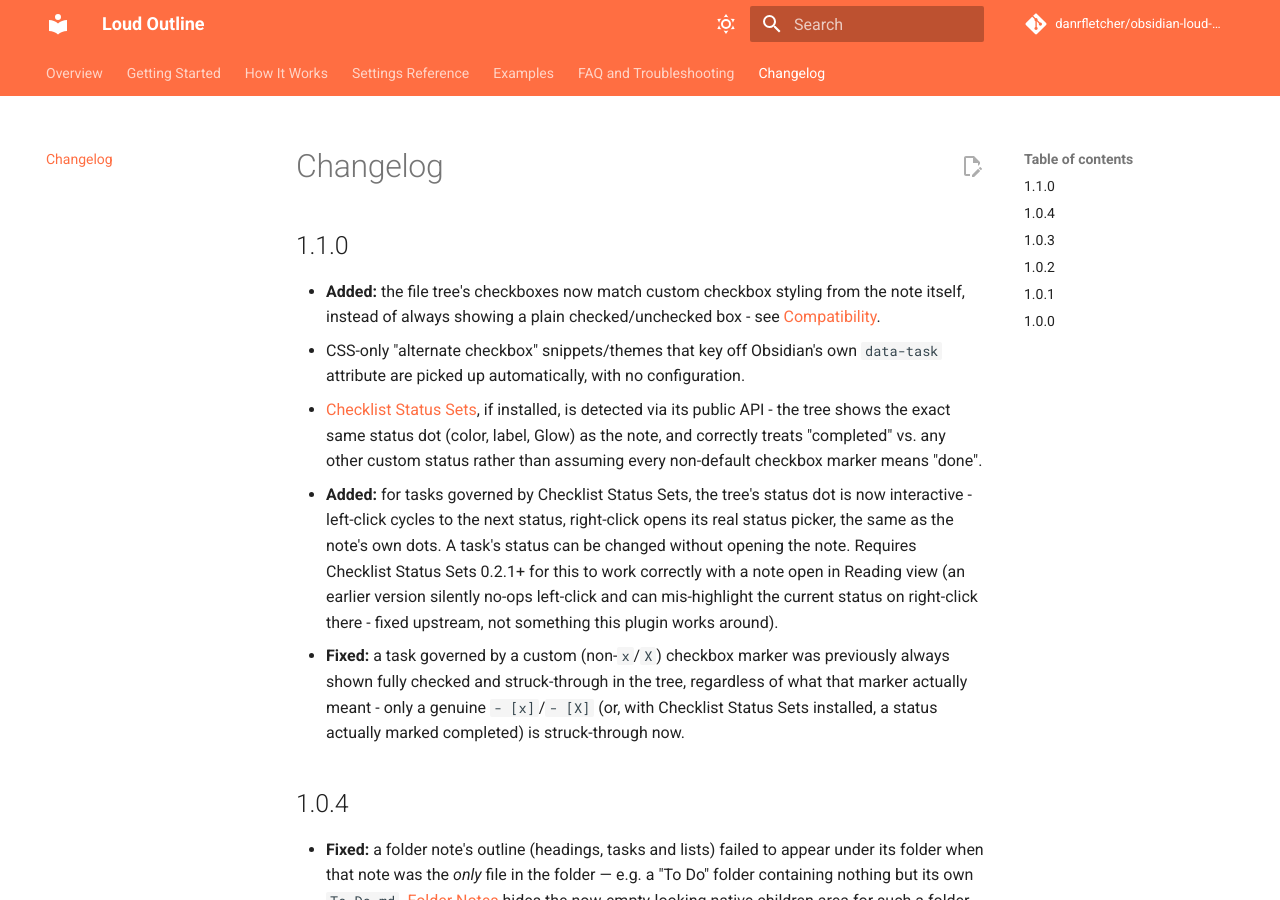
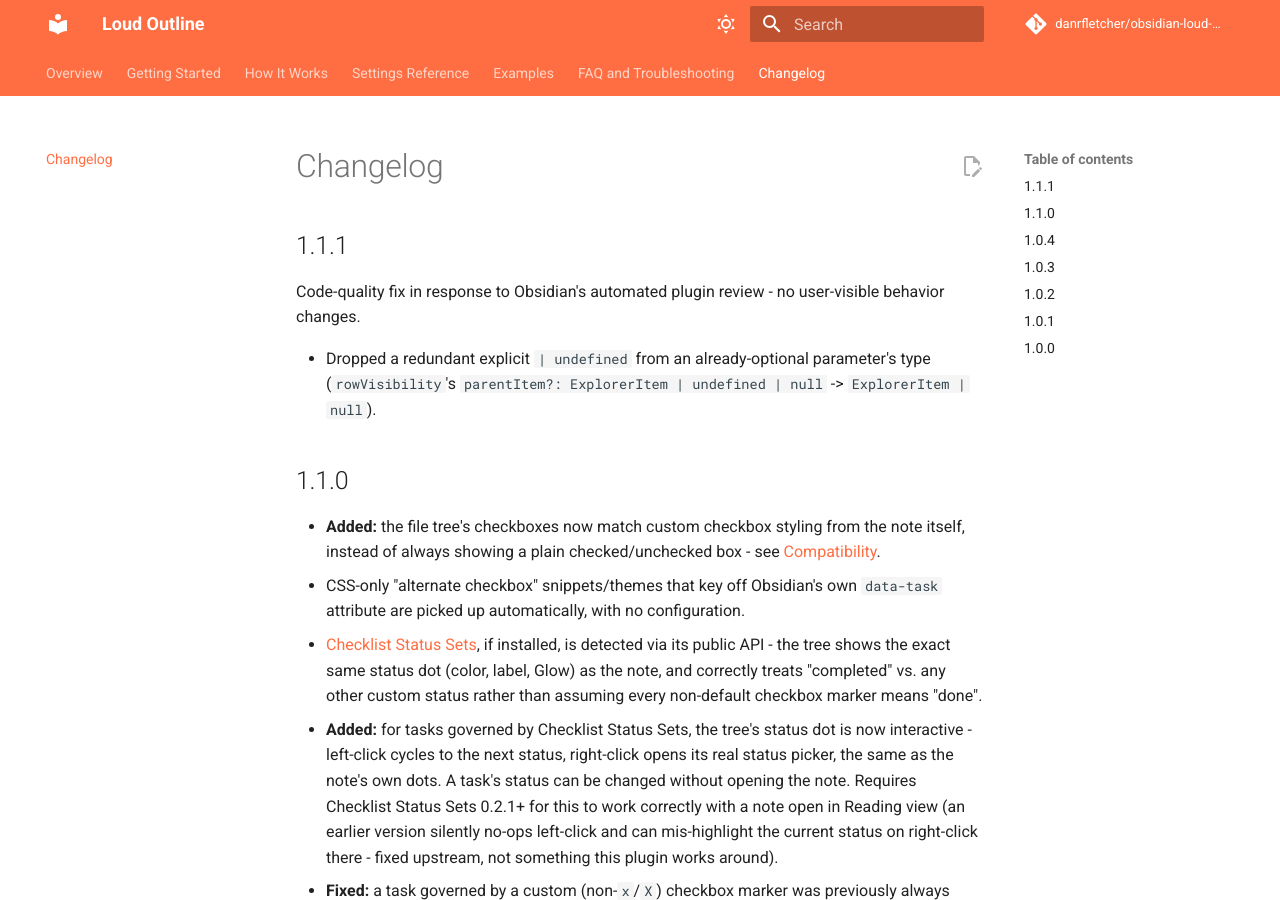
Before and after one commit to danrfletcher/obsidian-loud-outline, an MkDocs documentation site: the page built from docs/docs/changelog.md, in a window 1280 px wide and 900 px high. Built offline with MkDocs 1.6.1 and Material for MkDocs 9.7.7, drawn with Linux system fonts in a browser that asks for light colours; comment, search, counter and statistics services are not loaded.

Commit message:
Fix review findings: drop redundant explicit undefined on optional param (1.1.1)
Obsidian's automated plugin review flagged (as a Warning, not blocking):
'Explicit undefined is unnecessary on an optional parameter' at
src/explorerIntegration.ts - rowVisibility's parentItem?: ExplorerItem |
undefined | null. The '?' already makes undefined valid; the explicit
union member was redundant. Narrowed to ExplorerItem | null.

No behavior change - purely a type-signature cleanup.

Co-Authored-By: Claude Sonnet 5 <noreply@anthropic.com>

```diff
--- a/docs/docs/changelog.md
+++ b/docs/docs/changelog.md
@@ -1,4 +1,12 @@
 # Changelog
+
+## 1.1.1
+
+Code-quality fix in response to Obsidian's automated plugin review - no user-visible behavior
+changes.
+
+- Dropped a redundant explicit `| undefined` from an already-optional parameter's type
+  (`rowVisibility`'s `parentItem?: ExplorerItem | undefined | null` -> `ExplorerItem | null`).
 
 ## 1.1.0
 
--- a/package.json
+++ b/package.json
@@ -1,6 +1,6 @@
 {
 	"name": "loud-outline",
-	"version": "1.1.0",
+	"version": "1.1.1",
 	"description": "Like Quiet Outline, but louder! Shows each note's headings, tasks and lists as expandable nodes right in the file explorer — no separate outline pane needed.",
 	"main": "main.js",
 	"scripts": {
--- a/versions.json
+++ b/versions.json
@@ -4,5 +4,6 @@
 	"1.0.2": "1.4.0",
 	"1.0.3": "1.4.0",
 	"1.0.4": "1.4.0",
-	"1.1.0": "1.4.0"
+	"1.1.0": "1.4.0",
+	"1.1.1": "1.4.0"
 }
```
Also changed, not shown: manifest.json, 2 other files.
